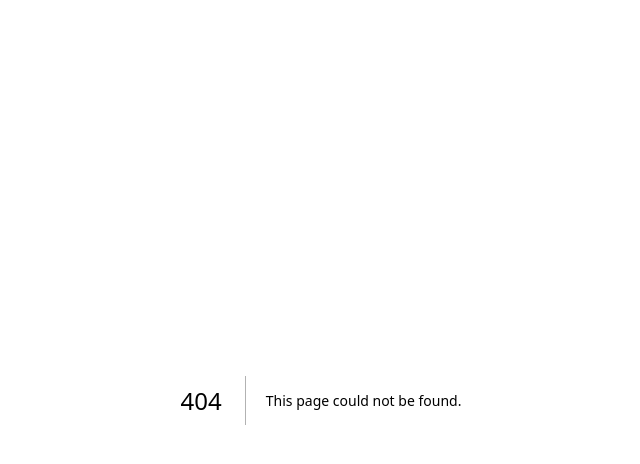
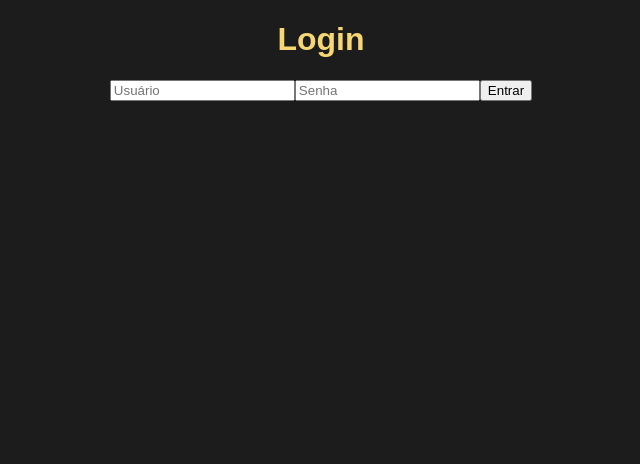
Before and after one commit to Wertco-Bombas/Wertco, a Next.js app: page /login in a window 1280 px wide. Before the commit this address had no page. Shown: the top 464 px of the page, without its empty margins (319-959 px from the left). Built offline with nearby package versions, Linux system fonts and the light colour scheme.

Commit message:
Create login.js

```diff
--- /dev/null
+++ b/pages/login.js
@@ -0,0 +1,49 @@
+import { useState } from "react";
+
+export default function LoginPage() {
+  const [user, setUser] = useState("");
+  const [password, setPassword] = useState("");
+
+  async function handleLogin(e) {
+    e.preventDefault();
+    const res = await fetch("/api/login", {
+      method: "POST",
+      headers: { "Content-Type": "application/json" },
+      body: JSON.stringify({ user, password }),
+    });
+    const data = await res.json();
+    if (data.success) {
+      // redireciona conforme nível de acesso
+      if (data.role === "Admin") {
+        window.location.href = "/base";
+      } else if (data.role === "Supervisor") {
+        window.location.href = "/treinamento";
+      } else {
+        window.location.href = "/base";
+      }
+    } else {
+      alert("Usuário ou senha inválidos");
+    }
+  }
+
+  return (
+    <div className="login-container">
+      <h1>Login</h1>
+      <form className="login-form" onSubmit={handleLogin}>
+        <input
+          type="text"
+          placeholder="Usuário"
+          value={user}
+          onChange={(e) => setUser(e.target.value)}
+        />
+        <input
+          type="password"
+          placeholder="Senha"
+          value={password}
+          onChange={(e) => setPassword(e.target.value)}
+        />
+        <button type="submit">Entrar</button>
+      </form>
+    </div>
+  );
+}
```
